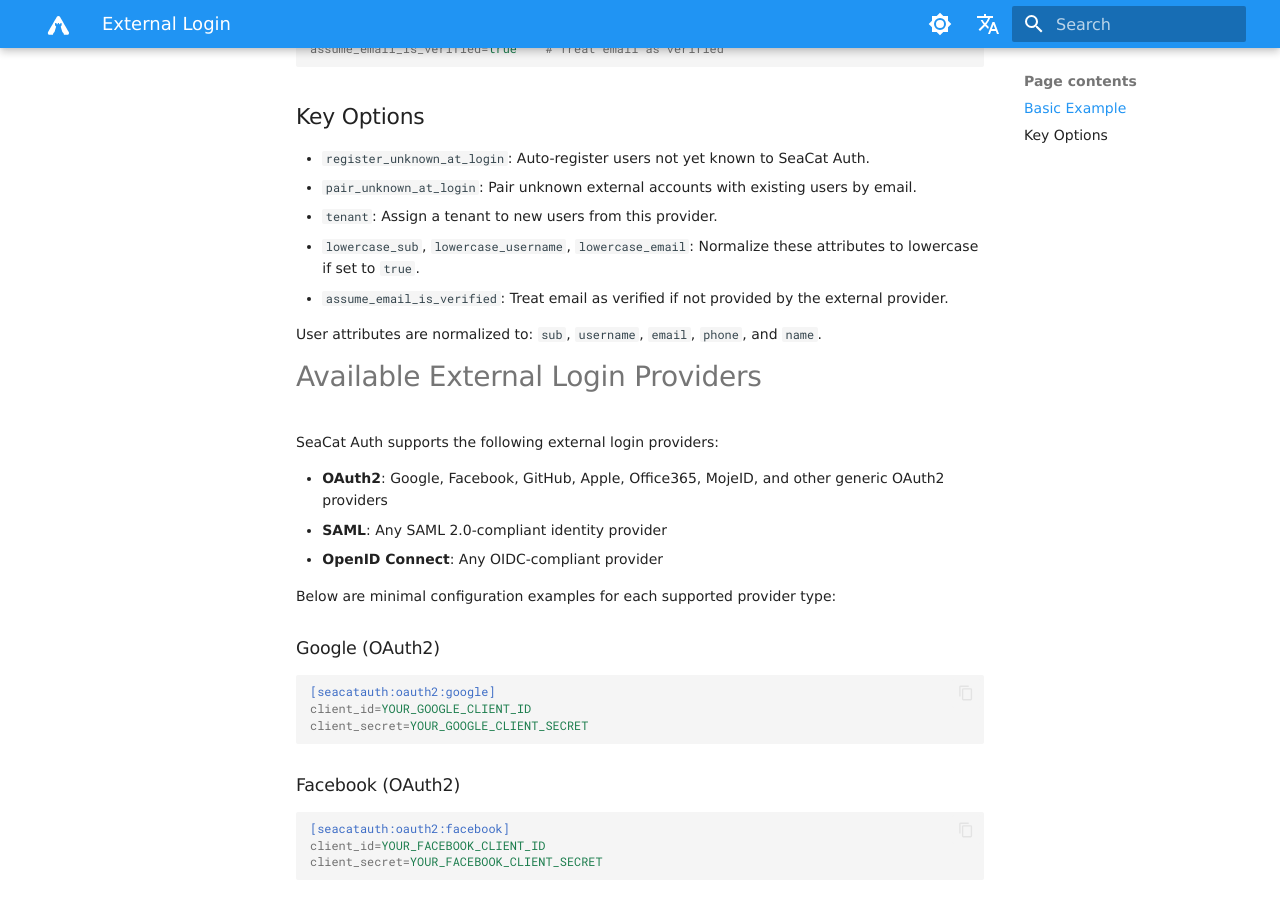
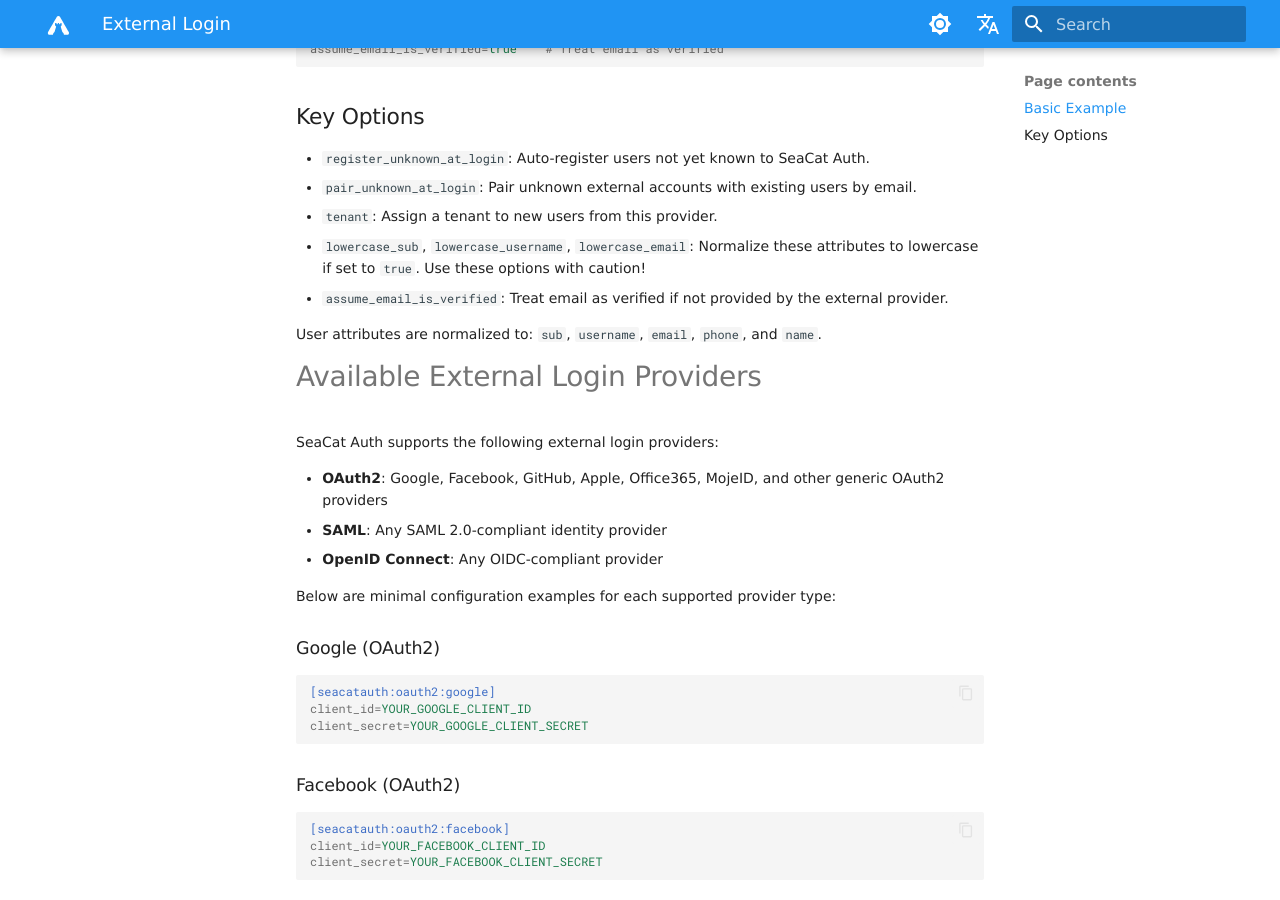
Before and after one commit to TeskaLabs/seacat-auth, an MkDocs documentation site: the page built from docs/en/docs/config/authentication/external-login.md, in a window 1280 px wide and 900 px high, scrolled down 430 px. Built offline with MkDocs 1.6.1 and Material for MkDocs 9.7.7, drawn with Linux system fonts in a browser that asks for light colours; some web fonts are replaced; comment, search, counter and statistics services are not loaded.

Commit message:
add warning

```diff
--- a/docs/en/docs/config/authentication/external-login.md
+++ b/docs/en/docs/config/authentication/external-login.md
@@ -27,7 +27,7 @@
 - `register_unknown_at_login`: Auto-register users not yet known to SeaCat Auth.
 - `pair_unknown_at_login`: Pair unknown external accounts with existing users by email.
 - `tenant`: Assign a tenant to new users from this provider.
-- `lowercase_sub`, `lowercase_username`, `lowercase_email`: Normalize these attributes to lowercase if set to `true`.
+- `lowercase_sub`, `lowercase_username`, `lowercase_email`: Normalize these attributes to lowercase if set to `true`. Use these options with caution!
 - `assume_email_is_verified`: Treat email as verified if not provided by the external provider.
 
 User attributes are normalized to: `sub`, `username`, `email`, `phone`, and `name`.
```
